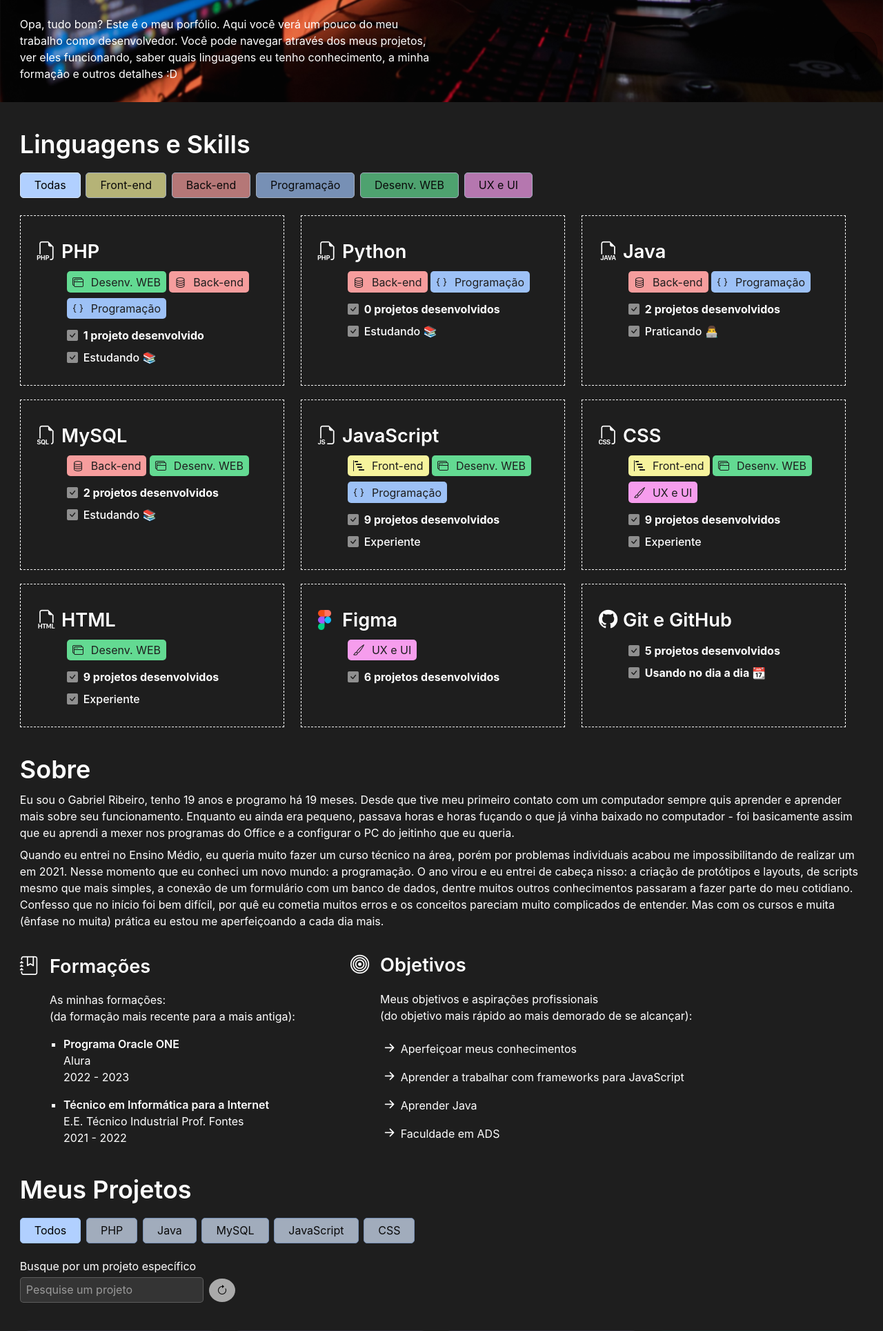
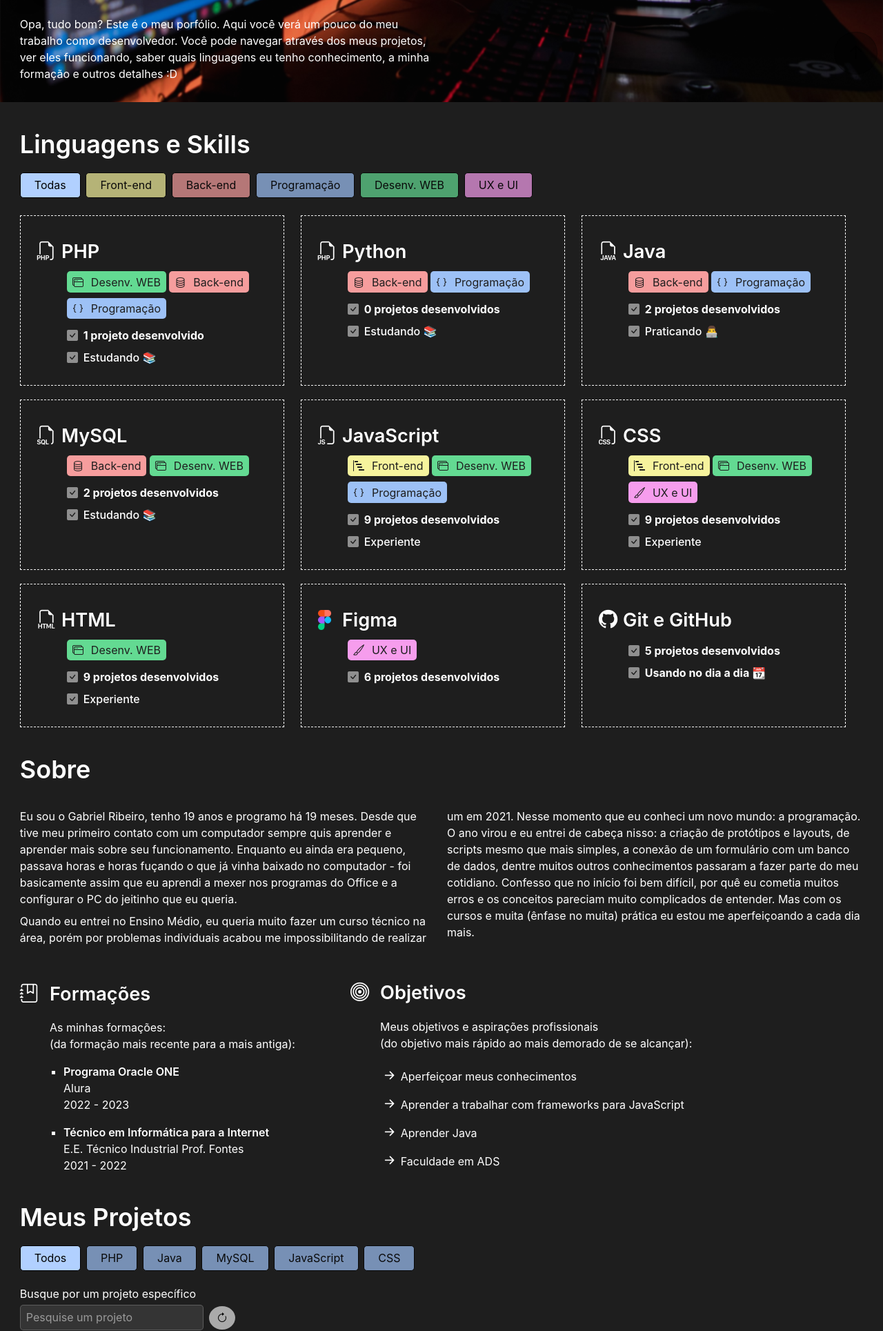
Before and after one commit to gabriersdev/portfolio-br, a PHP site: page / in a window 1280 px wide. Shown: the part 652-2581 px from the top of the page at 69% size. Run offline with PHP 8.4, Linux system fonts and the light colour scheme.

Commit message:
Add. estilização para novo tema

```diff
--- a/assets/css/selecao.css
+++ b/assets/css/selecao.css
@@ -21,15 +21,16 @@
 }
 
 .selecao__botao-projeto{
-  border-color: var(--azul-claro-forte);
+  /* border-color: var(--azul-claro-forte); */
+  border-color: unset;
 
   margin-bottom: 0.25rem;
 
-  background-color: var(--azul-mais-claro);
+  background-color: var(--azul-claro-forte);
 }
 
 .selecao-linguagens__botao{
-  border-color: var(--azul-mais-claro);
+  border-color: unset;
 
   margin-bottom: 0.25rem;
 }
--- a/assets/css/sobre.css
+++ b/assets/css/sobre.css
@@ -56,6 +56,11 @@
   margin: 1rem 0;
 }
 
+.sobre_grupo-descricao{
+  columns: 2;
+  margin: 1.5rem 0;
+}
+
 @media screen and (max-width: 767px){
   .sobre__lista__item__corpo{
     margin-left: 0;
@@ -64,4 +69,8 @@
   .sobre__lista__item:first-child{
     margin-right: 0;
   }
+
+  .sobre_grupo-descricao{
+    columns: unset;
+  }
 }
--- a/index.html
+++ b/index.html
@@ -528,6 +528,7 @@
       <section class="sobre container-principal" id="sobre">
         <h2 class="sobre__titulo">Sobre</h2>
 
+        <div class="sobre_grupo-descricao">
           <p class="sobre__descricao">
             Eu sou o Gabriel Ribeiro, tenho <span data-idade-atual></span> anos e programo há <span data-periodo-programando></span>. Desde que tive meu primeiro contato com um computador sempre quis aprender e aprender mais sobre seu funcionamento. Enquanto eu ainda era pequeno, passava horas e horas fuçando o que já vinha baixado no computador - foi basicamente assim que eu aprendi a mexer nos programas do Office e a configurar o PC do jeitinho que eu queria.
           </p>
@@ -535,6 +536,7 @@
           <p class="sobre__descricao">
             Quando eu entrei no Ensino Médio, eu queria muito fazer um curso técnico na área, porém por problemas individuais acabou me impossibilitando de realizar um em 2021. Nesse momento que eu conheci um novo mundo: a programação. O ano virou e eu entrei de cabeça nisso: a criação de protótipos e layouts, de scripts mesmo que mais simples, a conexão de um formulário com um banco de dados, dentre muitos outros conhecimentos passaram a fazer parte do meu cotidiano. Confesso que no início foi bem difícil, por quê eu cometia muitos erros e os conceitos pareciam muito complicados de entender. Mas com os cursos e muita (ênfase no muita) prática eu estou me aperfeiçoando a cada dia mais.
           </p>
+        </div>
 
         <ul class="sobre__lista">
           <li class="sobre__lista__item">
```
Lines whose indentation alone changed are shown as unchanged.
